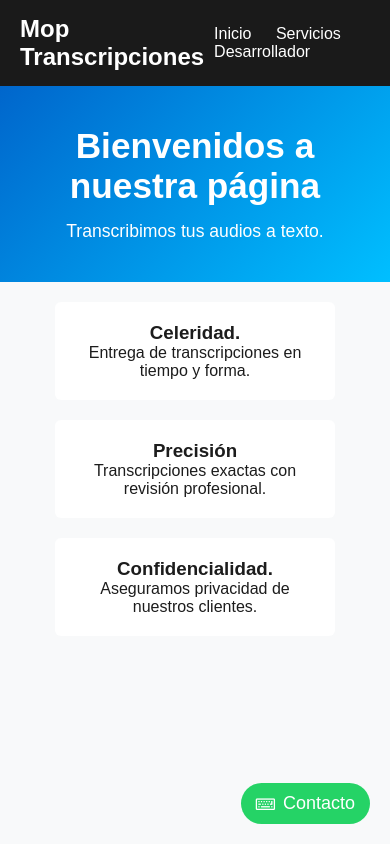
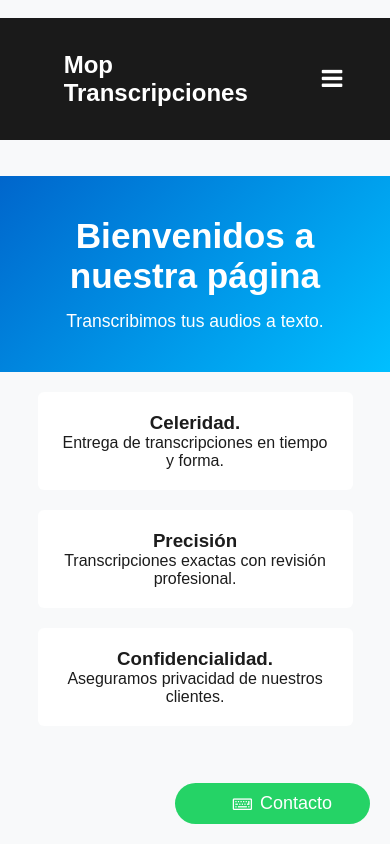
Before and after one commit to prietomarcelo40/moptranscripciones, a Flask app: page / in a window 390 px wide. Run offline with Flask 3, Linux system fonts and the light colour scheme.

Commit message:
feat: Implementación de menú hamburguesa y mejoras de responsive en móvil

```diff
--- a/static/css/estilos.css
+++ b/static/css/estilos.css
@@ -40,6 +40,16 @@ nav .menu a.nav-link {
 
 nav .menu a.nav-link:hover {
     color: #25D366; /* verde WhatsApp en hover */
+}
+
+/* ESTILOS AÑADIDOS PARA EL MENU HAMBURGUESA (Desktop: oculto) */
+.menu-toggle {
+    display: none;
+    background: none;
+    border: none;
+    color: #fff;
+    font-size: 1.5em;
+    cursor: pointer;
 }
 
 /* Hero */
@@ -131,19 +141,47 @@ body.desarrollador-page .contact-float {
     display: none !important;
 }
 
-/* Responsive */
+/* MEDIA QUERY MEJORADA PARA DISPOSITIVOS MÓVILES */
 @media (max-width: 768px) {
+    /* Mostrar el botón hamburguesa */
+    .menu-toggle {
+        display: block;
+    }
+
+    /* Ocultar el menú de navegación por defecto */
+    nav .menu {
+        display: none;
+    }
+
+    /* Estilo del menú al estar ACTIVO (desplegado) */
+    .menu.active {
+        display: flex;
+        flex-direction: column;
+        position: absolute;
+        top: 60px; /* Ajustar si el header tiene otra altura */
+        left: 0;
+        width: 100%;
+        background-color: #1a1a1a;
+        box-shadow: 0 4px 6px rgba(0, 0, 0, 0.3);
+        padding: 10px 0;
+        z-index: 999;
+    }
+
+    nav .menu.active a.nav-link {
+        margin: 5px 20px;
+        text-align: center;
+        padding: 10px 0;
+        border-bottom: 1px solid rgba(255, 255, 255, 0.1);
+    }
+
+    /* Asegurar que las cards se estiren y se apilen correctamente */
     .features, .services-cards, .developer-hero .card {
         flex-direction: column;
         align-items: center;
     }
 
-    nav .menu {
-        flex-direction: column;
-        align-items: center;
-    }
-
-    nav .menu a.nav-link {
-        margin: 10px 0;
+    .card {
+        max-width: 90%;
+        width: 100%;
     }
 }
--- a/templates/base.html
+++ b/templates/base.html
@@ -5,14 +5,16 @@
     <meta name="viewport" content="width=device-width, initial-scale=1.0">
     <title>{% block title %}Mop Transcripciones{% endblock %}</title>
     <link rel="stylesheet" href="{{ url_for('static', filename='css/estilos.css') }}">
-    <!-- Font Awesome para iconos -->
         <link rel="stylesheet" href="https://cdnjs.cloudflare.com/ajax/libs/font-awesome/4.7.0/css/font-awesome.min.css">
 </head>
 <body class="{% block body_class %}{% endblock %}">
     <header>
         <nav>
             <div class="logo">Mop Transcripciones</div>
-            <div class="menu">
+            <button class="menu-toggle" aria-label="Abrir menú de navegación">
+                <i class="fa fa-bars"></i>
+            </button>
+            <div class="menu" id="main-menu">
                 <a href="{{ url_for('index') }}" class="nav-link">Inicio</a>
                 <a href="{{ url_for('servicios') }}" class="nav-link">Servicios</a>
                 <a href="{{ url_for('desarrollador') }}" class="nav-link">Desarrollador</a>
@@ -24,9 +26,19 @@
         {% block content %}{% endblock %}
     </main>
 
-    <!-- Botón flotante tipo WhatsApp -->
         <a href="https://wa.me/1133810134" class="contact-float" target="_blank">
         <i class="fa fa-keyboard-o"></i> <span>Contacto</span>
     </a>
+
+    <script>
+        document.addEventListener('DOMContentLoaded', function() {
+            const toggleButton = document.querySelector('.menu-toggle');
+            const menu = document.getElementById('main-menu');
+
+            toggleButton.addEventListener('click', function() {
+                menu.classList.toggle('active');
+            });
+        });
+    </script>
     </body>
 </html>
```
Lines whose indentation alone changed are shown as unchanged.
